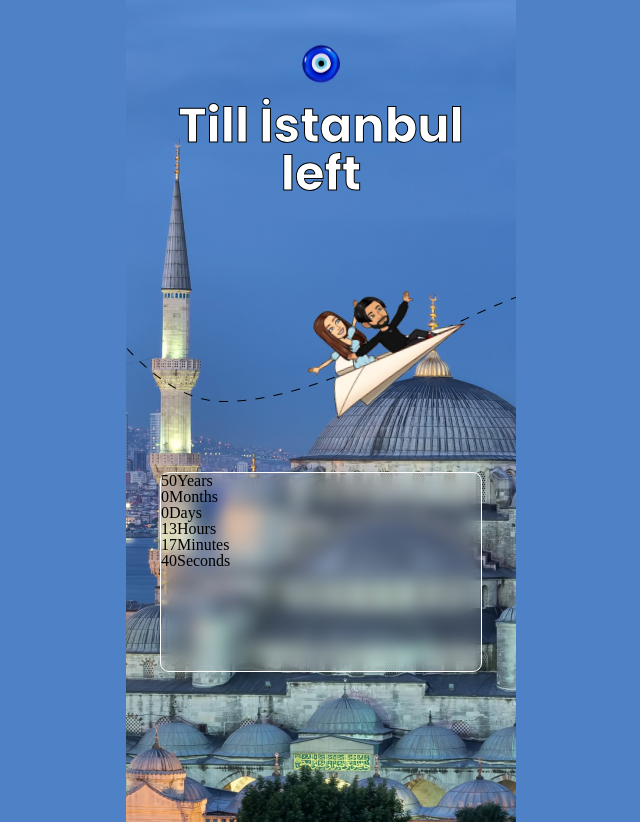
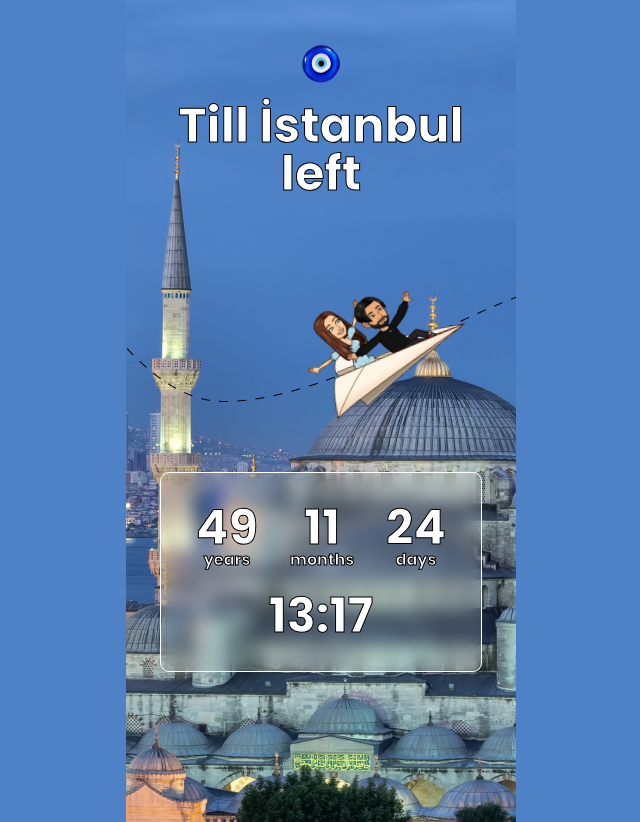
Before and after one commit to traumurlaub/traumurlaub.github.io, an Angular app: page / in a window 1280 px wide. Shown: the whole page, without its empty margins (319-959 px from the left). Built offline with nearby package versions, Linux system fonts and the light colour scheme; what ngx-date-fns would draw is missing.

Commit message:
Add styles to timer.

```diff
--- a/src/app/app.component.html
+++ b/src/app/app.component.html
@@ -4,24 +4,12 @@
   <img src="assets/img/trajectory.png" alt="Trajectory" class="trajectory">
   <img src="assets/img/plane.png" alt="Plane" class="plane">
 
-  <ul class="counter">
-    <li>
-      <div><span>{{years}}</span><span class="years">Years</span></div>
-    </li>
-    <li>
-      <div><span>{{months}}</span><span class="months">Months</span></div>
-    </li>
-    <li>
-      <div><span>{{days}}</span><span class="days">Days</span></div>
-    </li>
-    <li>
-      <div><span>{{hours}}</span><span class="hours">Hours</span></div>
-    </li>
-    <li>
-      <div><span>{{minutes}}</span><span class="minutes">Minutes</span></div>
-    </li>
-    <li>
-      <div><span>{{seconds}}</span><span class="seconds">Seconds</span></div>
-    </li>
-  </ul>
+  <div class="counter">
+    <div class="counter__top">
+      <div class="counter__part">{{years}} <div class="counter__subtext">years</div></div>
+      <div class="counter__part">{{months}} <div class="counter__subtext">months</div></div>
+      <div class="counter__part">{{days}} <div class="counter__subtext">days</div></div>
+    </div>
+    <div class="counter__part">{{hours}}:{{minutes}}</div>
+  </div>
 </main>
--- a/src/app/app.component.ts
+++ b/src/app/app.component.ts
@@ -5,12 +5,10 @@ import {
   differenceInDays,
   differenceInHours,
   differenceInMinutes,
-  differenceInSeconds,
   subYears,
   subMonths,
   subDays,
-  subHours,
-  subMinutes,
+  subHours
 } from 'date-fns'
 
 @Component({
@@ -20,13 +18,12 @@ import {
 })
 export class AppComponent implements OnInit {
   public now = new Date();
-  public targetDate = new Date(2072, 7, 15); // 8 июля
+  public targetDate = new Date(2072, 7, 8); // 8 июля
   public years = 0;
   public months = 0;
   public days = 0;
   public hours = 0;
   public minutes = 0;
-  public seconds = 0;
 
   constructor() {
   }
@@ -48,7 +45,5 @@ export class AppComponent implements OnInit {
     this.hours = differenceInHours(leftTime, new Date());
     leftTime = subHours(leftTime, this.hours);
     this.minutes = differenceInMinutes(leftTime, new Date());
-    leftTime = subMinutes(leftTime, this.minutes);
-    this.seconds = differenceInSeconds(leftTime, new Date());
   }
 }
--- a/src/styles.scss
+++ b/src/styles.scss
@@ -13,6 +13,10 @@ body {
   align-items: center;
   overflow: hidden;
   background-color: #4f81c6;
+  font-family: Poppins, sans-serif;
+  color: #fff;
+  font-size: 48px;
+  -webkit-text-stroke: 1px #000;
 }
 
 .main {
@@ -36,12 +40,8 @@ body {
 }
 
 .title {
-  font-family: Poppins, sans-serif;
   margin-top: 18px;
   text-align: center;
-  color: #fff;
-  font-size: 48px;
-  -webkit-text-stroke: 1px #000;
 }
 
 .trajectory {
@@ -58,6 +58,11 @@ body {
 }
 
 .counter {
+  padding: 28px 35px;
+  display: flex;
+  flex-direction: column;
+  justify-content: center;
+  flex-wrap: wrap;
   width: 322px;
   height: 200px;
   border: 1px solid #fff;
@@ -66,4 +71,19 @@ body {
   margin-bottom: 150px;
   background: rgba(255, 255, 255, 0.15);
   backdrop-filter: blur(8px);
+
+  &__top {
+    display: flex;
+    justify-content: space-between;
+    margin-bottom: 24px;
+  }
+
+  &__part {
+    text-align: center;
+  }
+
+  &__subtext {
+    font-size: 16px;
+    text-align: center;
+  }
 }
```
Also changed, not shown: 5 other files (tests, documents, lock files or other folders).
